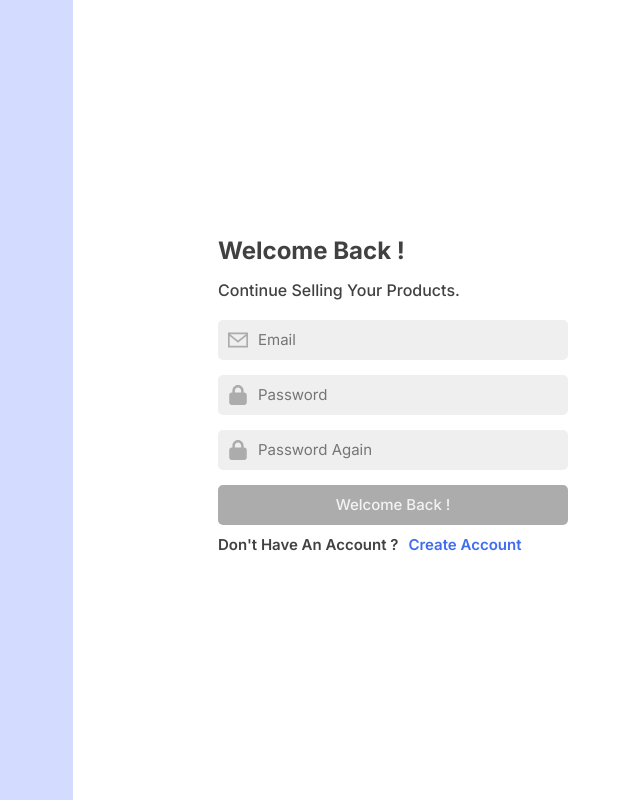
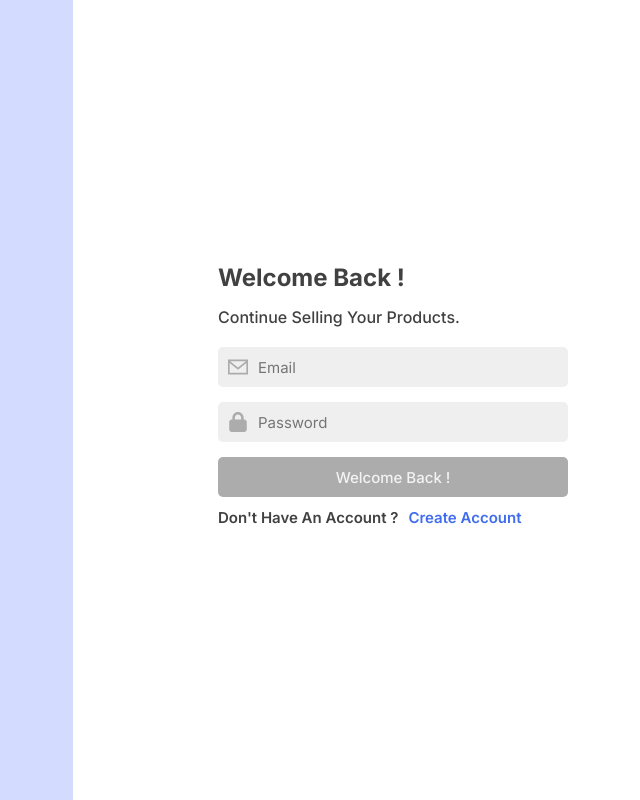
Before and after one commit to AlexNdungu/E-Comm, a React (Vite) app: page /login in a window 1280 px wide. Shown: the whole page, without its empty margins (567-1207 px from the left). Built offline with nearby package versions, Linux system fonts and the light colour scheme.

Commit message:
Create login page

```diff
--- a/src/Layouts/Auth/AuthLayout.jsx
+++ b/src/Layouts/Auth/AuthLayout.jsx
@@ -14,11 +14,11 @@ function AuthLogin(props){
                     <h4>{props.h4}</h4>
                     <EmailInput/>
                     <PassInput placeholder="Password"/>
-                    <PassInput placeholder="Password Again"/>
+                    {!props.login && <PassInput placeholder="Password Again"/>}
                     <Button span={props.btn_text}/>
                     <div className={styles.have_an_account_section}>
                         <span>{props.have}</span>
-                        <span>{props.login}</span>
+                        <span>{props.link}</span>
                     </div>
                 </div>
             </div>
--- a/src/Pages/CreateAccount.jsx
+++ b/src/Pages/CreateAccount.jsx
@@ -2,7 +2,7 @@ import AuthLogin from '../Layouts/Auth/AuthLayout.jsx'
 
 function CreateAccount(){
     return(
-        <AuthLogin page="create_account" h2="Create An Account" h4="Enter Your Details And Start Selling Now." btn_text="Create An Account" have="Have An Account ?" login="Log In"/>
+        <AuthLogin login={false} h2="Create An Account" h4="Enter Your Details And Start Selling Now." btn_text="Create An Account" have="Have An Account ?" link="Log In"/>
     );
 }
 
--- a/src/Pages/login.jsx
+++ b/src/Pages/login.jsx
@@ -3,7 +3,7 @@ import AuthLogin from '../Layouts/Auth/AuthLayout.jsx'
 
 function Login(){
     return(
-        <AuthLogin page="login" h2="Welcome Back !" h4="Continue Selling Your Products." btn_text="Welcome Back !" have="Don't Have An Account ?" login="Create Account"/>
+        <AuthLogin login={true} h2="Welcome Back !" h4="Continue Selling Your Products." btn_text="Welcome Back !" have="Don't Have An Account ?" link="Create Account"/>
     )
 }
 
```
